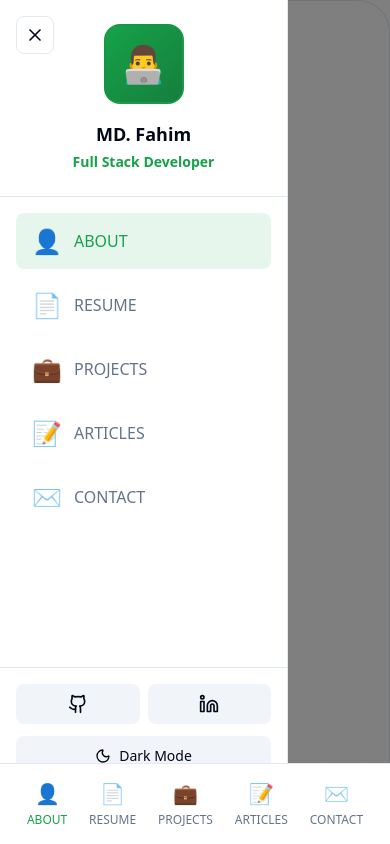
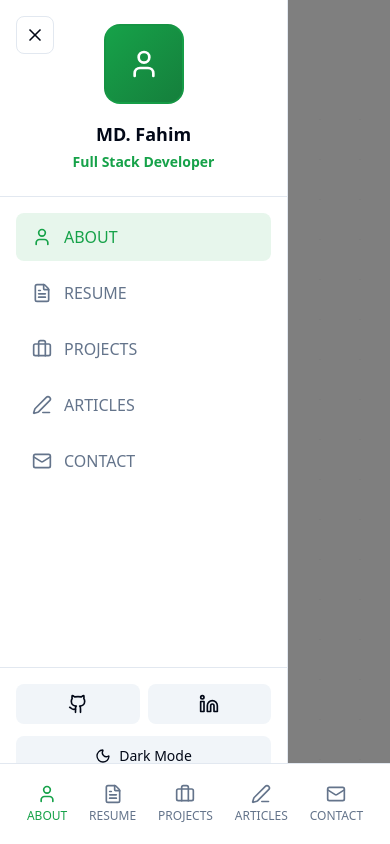
Before and after one commit to ahm-fahim/portfolio-me, a Next.js app: page / in a window 390 px wide. Both pictures are taken after a click on the button "Toggle menu". Shown: the top 844 px of the page. Built offline with nearby package versions, Linux system fonts and the light colour scheme.

Commit message:
nav issue fixed

```diff
--- a/app/page.tsx
+++ b/app/page.tsx
@@ -50,7 +50,8 @@ export default function Home() {
             {/* Sidebar with Profile */}
             <Sidebar activeSection={activeSection} onNavigate={handleNavigate} />
             {/* Main content */}
-            <div ref={containerRef} className="flex-1 md:mr-10 my-auto md:h-[90vh] overflow-y-scroll border rounded-4xl scroll-snap-container">
+            {/* Main content */}
+            <div ref={containerRef} className="flex-1 overflow-y-scroll md:border md:rounded-4xl md:h-[90vh] md:my-auto scroll-snap-container  my-20 md:mr-10">
                 {sections.map((section, idx) => (
                     <div key={idx} className="scroll-snap-section relative" id={`section-${idx}`}>
                         <div className="bg-pattern"></div>
--- a/components/sidebar.tsx
+++ b/components/sidebar.tsx
@@ -2,7 +2,19 @@
 "use client"
 
 import { useState, useEffect } from "react"
-import { Github, Linkedin, Moon, Sun, Menu, X } from 'lucide-react'
+import {
+    Github,
+    Linkedin,
+    Moon,
+    Sun,
+    Menu,
+    X,
+    User,
+    FileText,
+    Briefcase,
+    Edit3,
+    Mail
+} from 'lucide-react'
 import { useTheme } from "./theme-provider"
 import Me from "@/components/Me";
 
@@ -24,11 +36,11 @@ export function Sidebar({ activeSection, onNavigate }: SidebarProps) {
     }, [])
 
     const sections = [
-        { name: "ABOUT", icon: "👤", id: 0 },
-        { name: "RESUME", icon: "📄", id: 1 },
-        { name: "PROJECTS", icon: "💼", id: 2 },
-        { name: "ARTICLES", icon: "📝", id: 3 },
-        { name: "CONTACT", icon: "✉️", id: 4 },
+        { name: "ABOUT", icon: User, id: 0 },
+        { name: "RESUME", icon: FileText, id: 1 },
+        { name: "PROJECTS", icon: Briefcase, id: 2 },
+        { name: "ARTICLES", icon: Edit3, id: 3 },
+        { name: "CONTACT", icon: Mail, id: 4 },
     ]
 
     const handleNavClick = (index: number) => {
@@ -41,34 +53,35 @@ export function Sidebar({ activeSection, onNavigate }: SidebarProps) {
         { icon: Linkedin, label: "LinkedIn", href: "https://linkedin.com/in/md-fahim-morshed-5b2126233" },
     ]
 
-    // Mobile layout
-    if (isMobile) {
     return (
         <>
+            {/* Menu Button - Visible on both desktop and mobile */}
             <button
                 onClick={() => setIsDrawerOpen(!isDrawerOpen)}
-                    className="fixed top-4 left-4 z-50 p-2 rounded-lg bg-card border border-border hover:bg-primary hover:text-primary-foreground transition-all duration-300 md:hidden"
+                className="fixed top-4 left-4 z-50 p-2 rounded-lg bg-card border border-border hover:bg-primary hover:text-primary-foreground transition-all duration-300"
                 title="Toggle menu"
             >
                 {isDrawerOpen ? <X className="w-5 h-5" /> : <Menu className="w-5 h-5" />}
             </button>
 
+            {/* Overlay - Visible on both desktop and mobile */}
             {isDrawerOpen && (
                 <div
-                        className="fixed inset-0 bg-black/50 z-40 md:hidden"
+                    className="fixed inset-0 bg-black/50 z-40"
                     onClick={() => setIsDrawerOpen(false)}
                 />
             )}
 
+            {/* Drawer - Visible on both desktop and mobile */}
             <div
-                    className={`fixed left-0 top-0 h-screen w-72 bg-card border-r border-border z-40 flex flex-col transition-transform duration-300 md:hidden ${
+                className={`fixed left-0 top-0 h-screen w-72 bg-card border-r border-border z-40 flex flex-col transition-transform duration-300 ${
                     isDrawerOpen ? "translate-x-0" : "-translate-x-full"
                 }`}
             >
                 <div className="flex flex-col items-center gap-4 p-6 border-b border-border">
                     <div className="relative">
                         <div className="w-20 h-20 rounded-2xl bg-gradient-to-br from-primary to-accent overflow-hidden flex items-center justify-center border-2 border-primary/50">
-                                <span className="text-4xl">👨‍💻</span>
+                            <User className="w-8 h-8 text-white" />
                         </div>
                     </div>
                     <div className="text-center">
@@ -78,7 +91,9 @@ export function Sidebar({ activeSection, onNavigate }: SidebarProps) {
                 </div>
 
                 <nav className="flex flex-col gap-2 p-4 flex-1">
-                        {sections.map((section) => (
+                    {sections.map((section) => {
+                        const Icon = section.icon
+                        return (
                             <button
                                 key={section.id}
                                 onClick={() => handleNavClick(section.id)}
@@ -88,10 +103,11 @@ export function Sidebar({ activeSection, onNavigate }: SidebarProps) {
                                         : "text-muted-foreground hover:bg-secondary/50"
                                 }`}
                             >
-                                <span className="text-2xl">{section.icon}</span>
+                                <Icon className="w-5 h-5" />
                                 <span className="font-medium">{section.name}</span>
                             </button>
-                        ))}
+                        )
+                    })}
                 </nav>
 
                 <div className="border-t border-border p-4 flex flex-col gap-3">
@@ -141,9 +157,13 @@ export function Sidebar({ activeSection, onNavigate }: SidebarProps) {
                 </div>
             </div>
 
+            {/* Mobile Bottom Navigation - Only visible on mobile */}
+            {isMobile && (
                 <div className="fixed bottom-0 left-0 right-0 z-50 bg-card border-t border-border md:hidden">
                     <div className="flex items-center justify-around h-20 px-4">
-                        {sections.map((section) => (
+                        {sections.map((section) => {
+                            const Icon = section.icon
+                            return (
                                 <button
                                     key={section.id}
                                     onClick={() => handleNavClick(section.id)}
@@ -152,25 +172,25 @@ export function Sidebar({ activeSection, onNavigate }: SidebarProps) {
                                     }`}
                                     title={section.name}
                                 >
-                                <span className="text-xl">{section.icon}</span>
+                                    <Icon className="w-5 h-5" />
                                     <span className="text-xs font-medium">{section.name}</span>
                                 </button>
-                        ))}
+                            )
+                        })}
                     </div>
                 </div>
-            </>
-        )
-    }
+            )}
 
-    // Desktop layout
-    return (
+            {/* Desktop Sidebar - Only visible on desktop */}
+            {!isMobile && (
                 <div className="flex p-2">
-
-            <div className="h-3/4 my-auto z-30 border-l border-b  border-green-600 rounded-[100px] ">
-                <div className="hidden dark:bg-gray-800  bg-white/95 md:flex h-full my-auto -mr-5  rounded-[100px] m-2 w-24 border flex-col items-center justify-center">
+                    <div className="h-3/4 my-auto z-30 border-l border-b border-green-600 rounded-[100px]">
+                        <div className="hidden dark:bg-gray-800 bg-white/95 md:flex h-full my-auto -mr-5 rounded-[100px] m-2 w-24 border flex-col items-center justify-center">
                             <div className="flex flex-col items-center justify-center gap-6 w-full">
                                 <nav className="flex flex-col w-full">
-                            {sections.map((section) => (
+                                    {sections.map((section) => {
+                                        const Icon = section.icon
+                                        return (
                                             <button
                                                 key={section.id}
                                                 onClick={() => handleNavClick(section.id)}
@@ -181,13 +201,14 @@ export function Sidebar({ activeSection, onNavigate }: SidebarProps) {
                                                 }`}
                                                 title={section.name}
                                             >
-                                    <span className="text-xl">{section.icon}</span>
+                                                <Icon className="w-5 h-5" />
                                                 <span className="text-xs text-center font-medium">{section.name}</span>
                                                 {activeSection === section.id && (
                                                     <div className="absolute -right-[53.2vh] top-1/2 -translate-y-1/2 w-1 h-full bg-primary"></div>
                                                 )}
                                             </button>
-                            ))}
+                                        )
+                                    })}
                                 </nav>
                                 <button
                                     onClick={toggleTheme}
@@ -203,8 +224,9 @@ export function Sidebar({ activeSection, onNavigate }: SidebarProps) {
                             </div>
                         </div>
                     </div>
-
                     <Me/>
                 </div>
+            )}
+        </>
     )
 }
```
Lines whose indentation alone changed are shown as unchanged.
